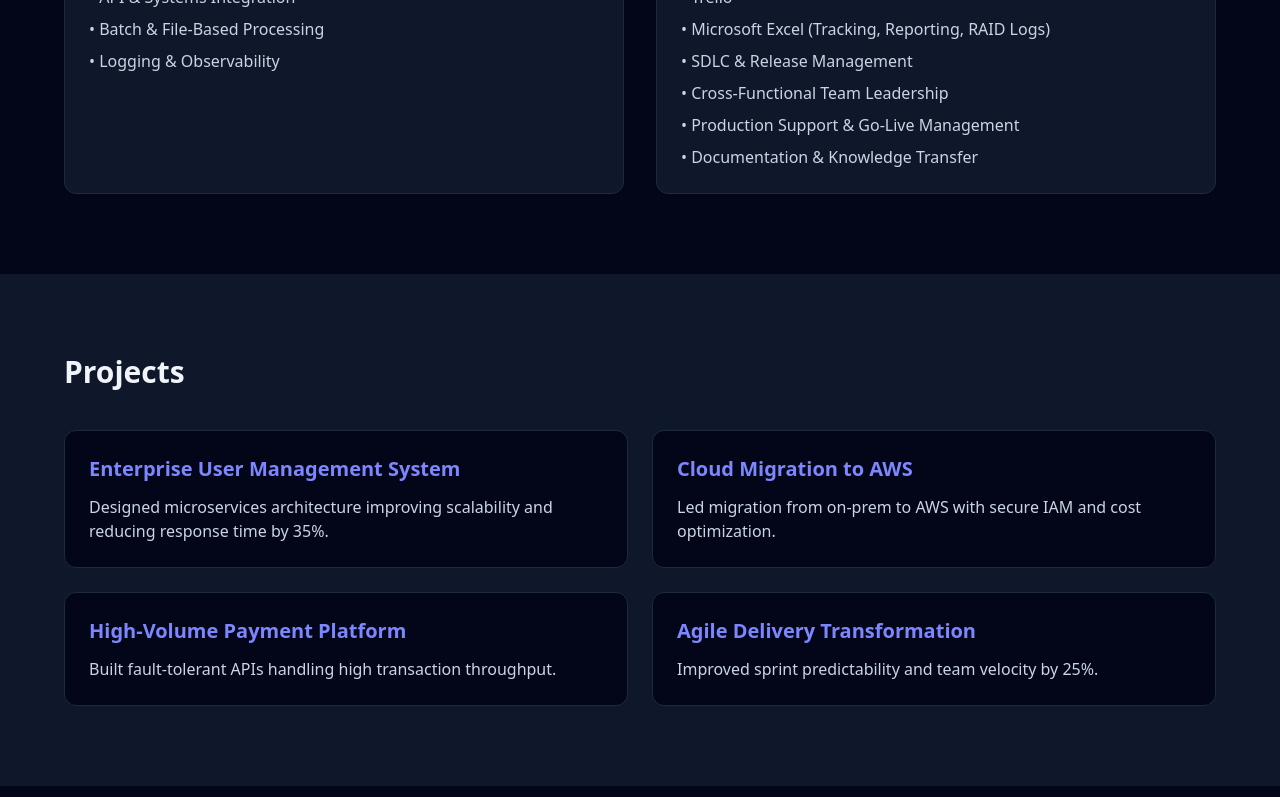
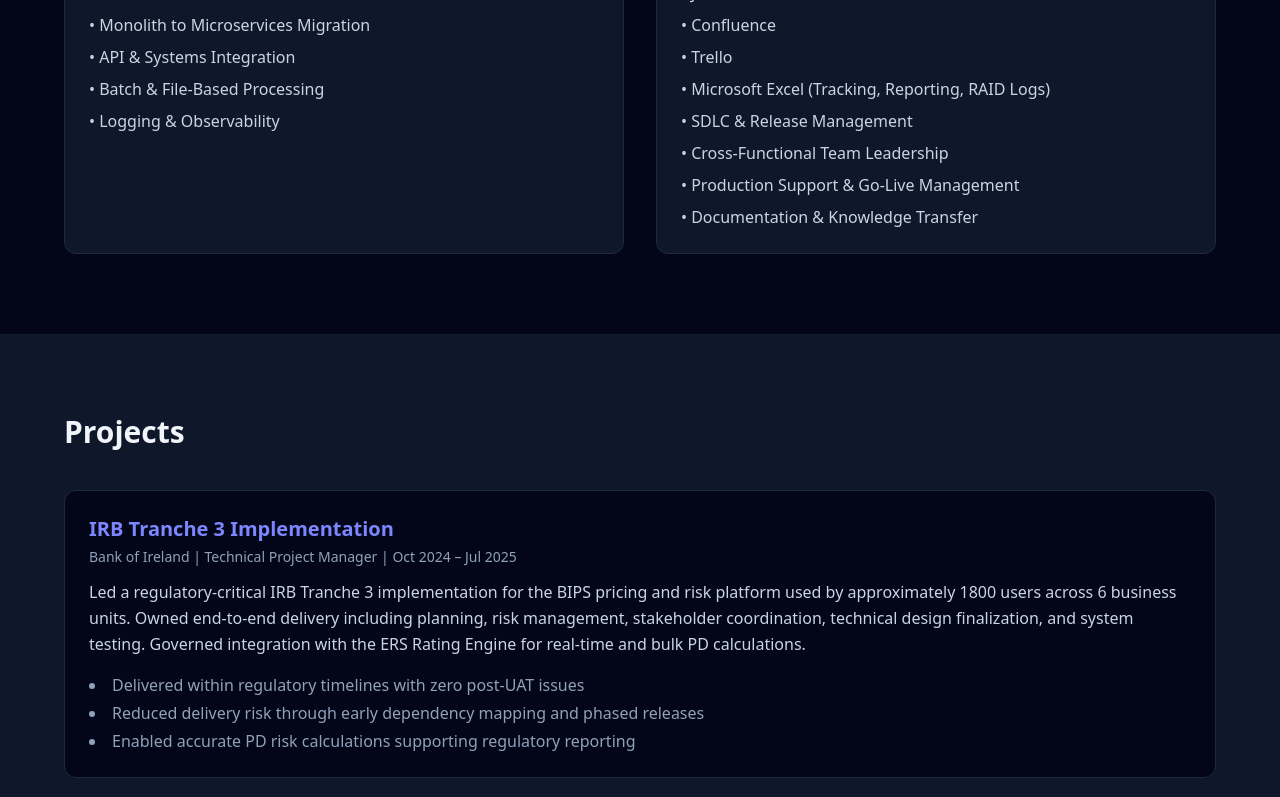
Before and after one commit to mehjbee0506/mehjbee-portfolio, a React (Vite) app: page / in a window 1280 px wide. Shown: the part 2000-2797 px from the top of the page. Built offline with nearby package versions, Linux system fonts and the light colour scheme.

Commit message:
Add delivery metrics to TPM projects

```diff
--- a/src/components/About.jsx
+++ b/src/components/About.jsx
@@ -2,33 +2,40 @@
   return (
     <section className="py-20 px-6 bg-slate-900">
       <div className="space-y-6 text-lg text-slate-300 leading-relaxed">
+        <h3 className="text-3xl font-bold mb-6">About Me</h3>
         <p>
-    I am a <span className="text-slate-100 font-semibold">
-    Technical Project Manager</span> with extensive experience delivering
-    regulatory and transformation programs in the banking and fintech domain.
+          I am a{" "}
+          <span className="text-slate-100 font-semibold">
+            Technical Project Manager
+          </span>{" "}
+          with extensive experience delivering regulatory and transformation
+          programs in the banking and fintech domain.
         </p>
 
         <p>
-    I specialize in managing complex initiatives that sit at the intersection
-    of technology, regulatory compliance, and business operations, ensuring
-    predictable delivery through <span className="text-slate-100 font-semibold">
-    Agile and hybrid delivery models</span>.
+          I specialize in managing complex initiatives that sit at the
+          intersection of technology, regulatory compliance, and business
+          operations, ensuring predictable delivery through{" "}
+          <span className="text-slate-100 font-semibold">
+            Agile and hybrid delivery models
+          </span>
+          .
         </p>
 
         <p>
-    My experience includes leading IRB regulatory implementations, KYC platform
-    modernization, monolith-to-microservices migrations, and enterprise reporting
-    upgrades, working closely with architects, developers, testers, and business
-    stakeholders.
+          My experience includes leading IRB regulatory implementations, KYC
+          platform modernization, monolith-to-microservices migrations, and
+          enterprise reporting upgrades, working closely with architects,
+          developers, testers, and business stakeholders.
         </p>
 
         <p>
-    I am known for strong ownership, clear communication, and proactive risk
-    management—bridging gaps between business, regulatory, and engineering teams
-    to deliver high-quality outcomes in complex environments.
+          I am known for strong ownership, clear communication, and proactive
+          risk management—bridging gaps between business, regulatory, and
+          engineering teams to deliver high-quality outcomes in complex
+          environments.
         </p>
       </div>
-
     </section>
-  )
+  );
 }
--- a/src/components/Projects.jsx
+++ b/src/components/Projects.jsx
@@ -1,39 +1,81 @@
 const projects = [
   {
-    title: "Enterprise User Management System",
-    desc: "Designed microservices architecture improving scalability and reducing response time by 35%.",
+    title: "IRB Tranche 3 Implementation",
+    meta: "Bank of Ireland | Technical Project Manager | Oct 2024 – Jul 2025",
+    description:
+      "Led a regulatory-critical IRB Tranche 3 implementation for the BIPS pricing and risk platform used by approximately 1800 users across 6 business units. Owned end-to-end delivery including planning, risk management, stakeholder coordination, technical design finalization, and system testing. Governed integration with the ERS Rating Engine for real-time and bulk PD calculations.",
+    metrics: [
+      "Delivered within regulatory timelines with zero post-UAT issues",
+      "Reduced delivery risk through early dependency mapping and phased releases",
+      "Enabled accurate PD risk calculations supporting regulatory reporting",
+    ],
   },
   {
-    title: "Cloud Migration to AWS",
-    desc: "Led migration from on-prem to AWS with secure IAM and cost optimization.",
+    title: "Finergo Rollout – Monolith to Microservices Migration",
+    meta: "Bank of Ireland | Technical Project Manager | Mar 2025 – Jul 2025",
+    description:
+      "Led the rollout of the Finergo KYC platform as part of a broader modernization initiative, including migration from a legacy monolithic middleware architecture to microservices. Defined target-state architecture, delivery roadmap, and risk mitigation strategy while coordinating cross-functional teams.",
+    metrics: [
+      "Executed monolith-to-microservices migration with no business disruption",
+      "Improved system scalability and fault isolation for KYC workflows",
+      "Reduced onboarding delays through streamlined API-based integrations",
+    ],
   },
   {
-    title: "High-Volume Payment Platform",
-    desc: "Built fault-tolerant APIs handling high transaction throughput.",
+    title: "BCS Upgrade – BEX Reporting Automation",
+    meta: "Bank of Ireland | Technical Project Manager | Jan 2025 – Feb 2025",
+    description:
+      "Managed delivery of the BCS/BPC upgrade requiring large-scale updates to enterprise BEX reports. Led planning, execution, and risk management for macro-based automation across 200+ reports.",
+    metrics: [
+      "Automated updates for 200+ BEX reports, significantly reducing manual effort",
+      "Mitigated upgrade risks and ensured uninterrupted reporting continuity",
+      "Delivered upgrade within a compressed timeline",
+    ],
   },
   {
-    title: "Agile Delivery Transformation",
-    desc: "Improved sprint predictability and team velocity by 25%.",
+    title: "IRB Tranche 1 Implementation & ERS Integration",
+    meta: "Bank of Ireland | Team Lead | Jan 2023 – May 2024",
+    description:
+      "Acted as Team Lead for IRB Tranche 1 regulatory enhancements, supporting the rollout of new PD models and ERS integration. Bridged business and engineering teams and supported UAT and deployments.",
+    metrics: [
+      "Enabled real-time and bulk PD rating calculations",
+      "Supported successful UAT completion and stable production release",
+      "Established reusable integration patterns for future IRB tranches",
+    ],
   },
-]
+];
 
 export default function Projects() {
   return (
     <section id="projects" className="py-20 px-6 bg-slate-900">
       <div className="max-w-6xl mx-auto">
-        <h3 className="text-3xl font-bold mb-10">Projects</h3>
+        <h2 className="text-3xl font-bold mb-10">Projects</h2>
 
-        <div className="grid md:grid-cols-2 gap-6">
+        <div className="space-y-10">
           {projects.map((project, idx) => (
-            <div key={idx} className="bg-slate-950 p-6 rounded-xl border border-slate-800">
-              <h4 className="text-xl font-semibold mb-3 text-indigo-400">
+            <div
+              key={idx}
+              className="bg-slate-950 border border-slate-800 rounded-xl p-6"
+            >
+              <h3 className="text-xl font-semibold text-indigo-400 mb-1">
                 {project.title}
-              </h4>
-              <p className="text-slate-300">{project.desc}</p>
+              </h3>
+
+              <p className="text-sm text-slate-400 mb-3">{project.meta}</p>
+
+              <p className="text-slate-300 leading-relaxed mb-4">
+                {project.description}
+              </p>
+
+              <ul className="list-disc list-inside space-y-1 text-slate-400">
+                {project.metrics.map((metric, i) => (
+                  <li key={i}>{metric}</li>
+                ))}
+              </ul>
             </div>
           ))}
         </div>
       </div>
     </section>
-  )
+  );
 }
```
Lines whose indentation alone changed are shown as unchanged.
